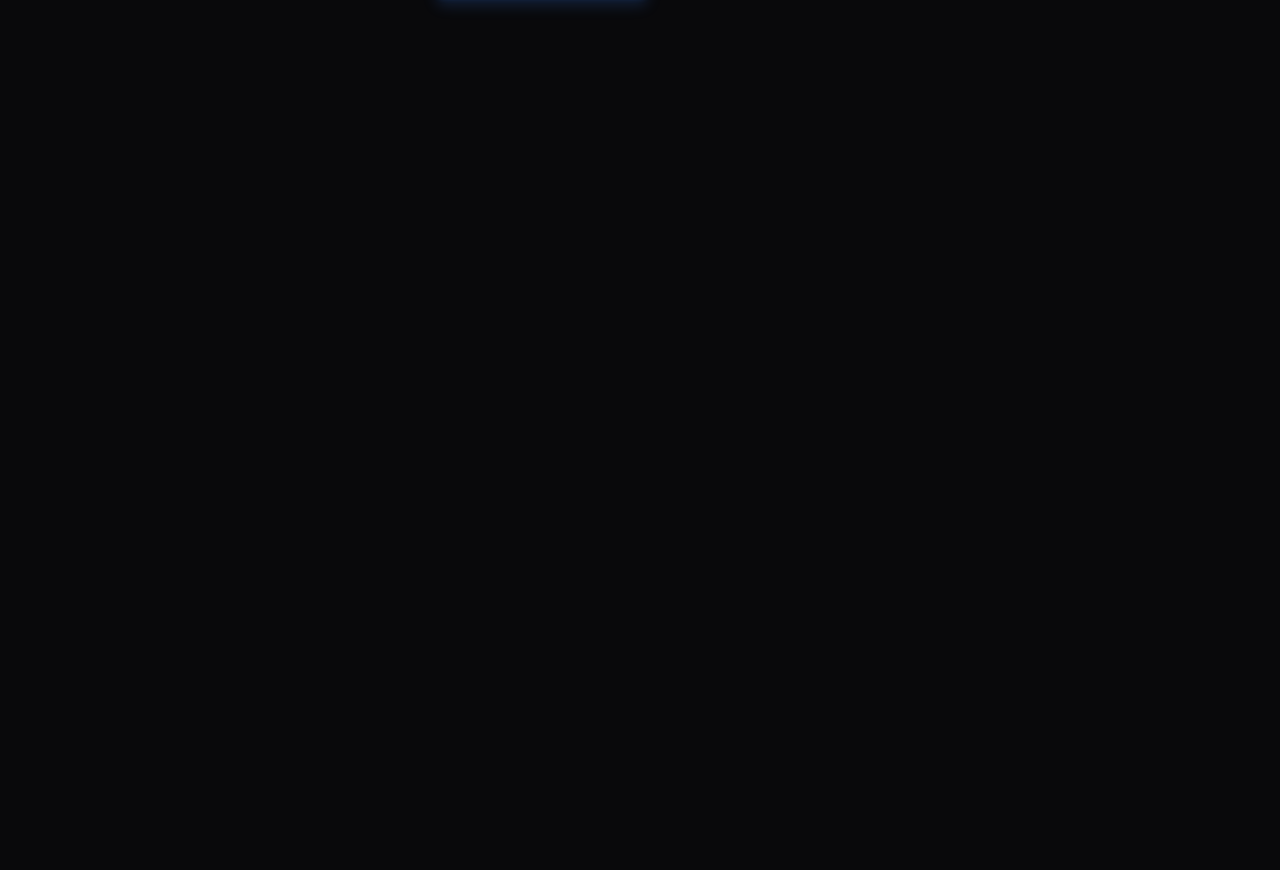
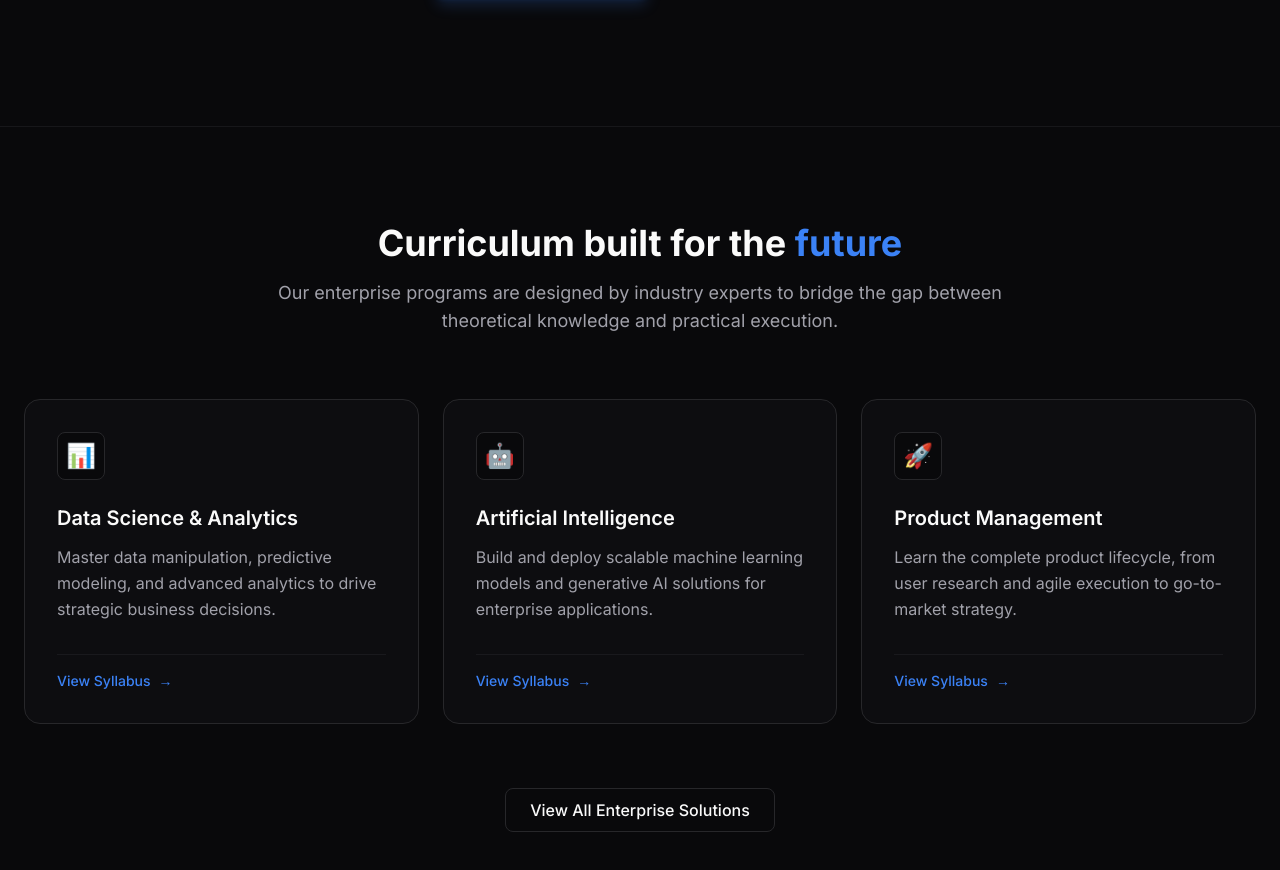
Before and after one commit to JhaSourav07/accredian-enterprise-redesign, a Next.js app: page / in a window 1280 px wide. Shown: the part 728-1598 px from the top of the page. Before the commit the page ends 880 px from the top, so only its background shows below. Built offline with nearby package versions, Linux system fonts and the light colour scheme.

Commit message:
feat: implement and integrate Features section into home page

```diff
--- a/src/app/page.tsx
+++ b/src/app/page.tsx
@@ -1,10 +1,12 @@
 import { Hero } from "@/components/sections/Hero";
+import { Features } from "@/components/sections/Features";
 
 export default function Home() {
   return (
     <main className="min-h-screen flex flex-col">
       <Hero />
-      {/* We will add Features, Stats, and Testimonials here next! */}
+      <Features />
+      {/* We will add Stats and Testimonials here next! */}
     </main>
   );
 }
--- /dev/null
+++ b/src/components/sections/Features.tsx
@@ -0,0 +1,83 @@
+import React from 'react';
+import { Button } from '../ui/Button';
+
+// 1. We define our data outside the component so it doesn't re-create on every render.
+// In a real app, this might come from a CMS or API.
+const programs = [
+  {
+    id: 'data-science',
+    title: 'Data Science & Analytics',
+    description: 'Master data manipulation, predictive modeling, and advanced analytics to drive strategic business decisions.',
+    icon: '📊', // Using emojis for simplicity right now, but you'd use SVGs in production
+  },
+  {
+    id: 'ai-ml',
+    title: 'Artificial Intelligence',
+    description: 'Build and deploy scalable machine learning models and generative AI solutions for enterprise applications.',
+    icon: '🤖',
+  },
+  {
+    id: 'product-mgmt',
+    title: 'Product Management',
+    description: 'Learn the complete product lifecycle, from user research and agile execution to go-to-market strategy.',
+    icon: '🚀',
+  },
+];
+
+export function Features() {
+  return (
+    // We add an id="programs" so our Navbar links can scroll smoothly down to this section
+    <section id="programs" className="py-24 relative border-t border-border/50 bg-background">
+      <div className="max-w-7xl mx-auto px-6">
+
+        {/* Section Header */}
+        <div className="text-center max-w-3xl mx-auto mb-16">
+          <h2 className="text-3xl md:text-4xl font-bold text-primary mb-4">
+            Curriculum built for the <span className="text-accent">future</span>
+          </h2>
+          <p className="text-muted text-lg">
+            Our enterprise programs are designed by industry experts to bridge the gap between theoretical knowledge and practical execution.
+          </p>
+        </div>
+
+        {/* Responsive CSS Grid for the Cards */}
+        {/* grid-cols-1 on mobile, 3 columns on desktop */}
+        <div className="grid grid-cols-1 md:grid-cols-3 gap-6">
+          {programs.map((program) => (
+            // The Card UI
+            // bg-surface/50 gives it a slightly transparent look. group allows us to trigger effects on children when hovering the parent.
+            <div
+              key={program.id}
+              className="group flex flex-col p-8 rounded-2xl bg-surface/30 border border-border hover:border-accent/50 hover:bg-surface/60 transition-all duration-300"
+            >
+              {/* Icon Container */}
+              <div className="w-12 h-12 rounded-lg bg-background border border-border flex items-center justify-center text-2xl mb-6 group-hover:scale-110 transition-transform duration-300">
+                {program.icon}
+              </div>
+
+              {/* Content */}
+              <h3 className="text-xl font-semibold text-primary mb-3">
+                {program.title}
+              </h3>
+              <p className="text-muted leading-relaxed mb-8 flex-grow">
+                {program.description}
+              </p>
+
+              {/* "Learn More" Link simulating a ghost button */}
+              <div className="mt-auto pt-4 border-t border-border/50 flex items-center text-sm font-medium text-accent group-hover:text-primary transition-colors cursor-pointer">
+                View Syllabus
+                <span className="ml-2 group-hover:translate-x-1 transition-transform">→</span>
+              </div>
+            </div>
+          ))}
+        </div>
+
+        {/* Global Action under the grid */}
+        <div className="mt-16 text-center">
+          <Button variant="outline">View All Enterprise Solutions</Button>
+        </div>
+
+      </div>
+    </section>
+  );
+}
```
